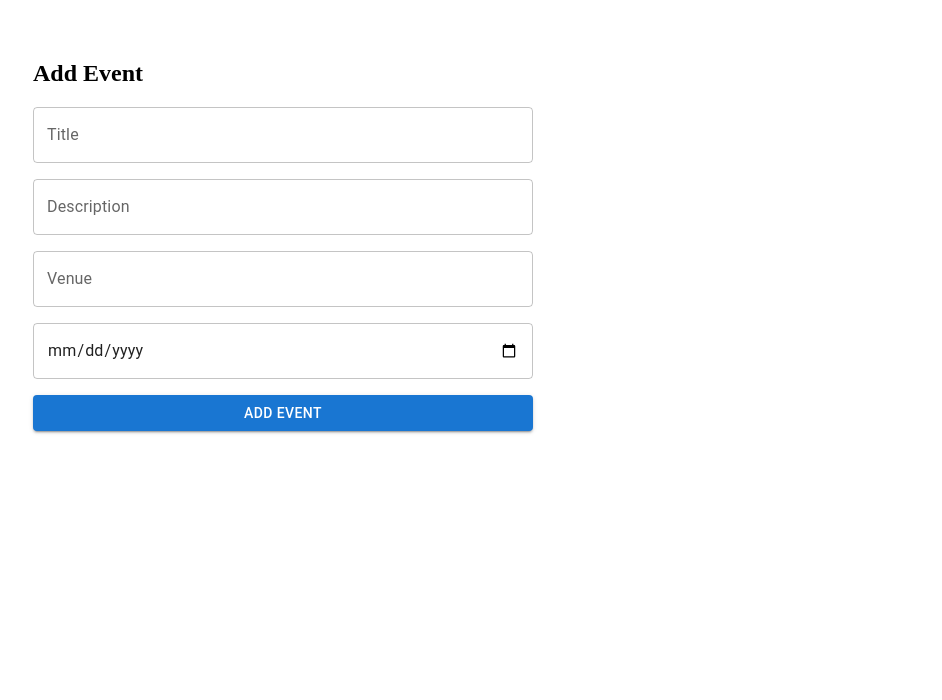
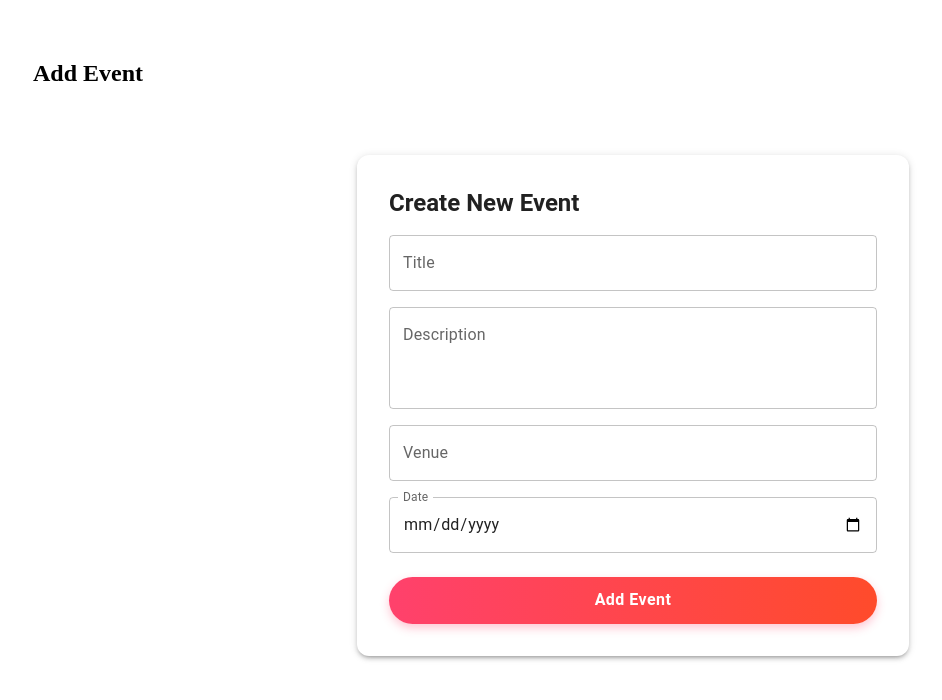
Before and after one commit to sushma-acharya98/Event-Management-App, a Next.js app: page /add in a window 1280 px wide. Shown: the top 700 px of the page, without its empty margins (7-949 px from the left). Built offline with nearby package versions, Linux system fonts and the light colour scheme.

Commit message:
Fixes the codes add material UI styles

```diff
--- a/src/components/EventForm.tsx
+++ b/src/components/EventForm.tsx
@@ -1,7 +1,14 @@
 'use client';
 
 import { useForm } from "react-hook-form";
-import { TextField, Button } from "@mui/material";
+import {
+    TextField,
+    Button,
+    Typography,
+    Paper,
+    Container,
+    Box,
+} from "@mui/material";
 import { Event } from "@/types/event";
 import { v4 as uuidv4 } from "uuid";
 import { useRouter } from "next/router";
@@ -13,7 +20,14 @@ interface Props {
 }
 
 const EventForm = ({ eventToEdit }: Props) => {
-    const { register, handleSubmit, setValue, watch, reset, setError } = useForm<Event>();
+    const {
+        register,
+        handleSubmit,
+        setValue,
+        reset,
+        setError,
+        formState: { errors },
+    } = useForm<Event>();
     const router = useRouter();
 
     useEffect(() => {
@@ -35,7 +49,8 @@ const EventForm = ({ eventToEdit }: Props) => {
         if (conflict) {
         setError("venue", {
             type: "manual",
-            message: "Another event is already scheduled at this venue on this date.",
+            message:
+            "Another event is already scheduled at this venue on this date.",
         });
         return;
         }
@@ -49,16 +64,83 @@ const EventForm = ({ eventToEdit }: Props) => {
     };
 
     return (
-        <form onSubmit={handleSubmit(onSubmit)} style={{ display: "grid", gap: "1rem", maxWidth: 500 }}>
-            <TextField label="Title" {...register("title", { required: true })} />
-            <TextField label="Description" {...register("description", { required: true })} />
-            <TextField label="Venue" {...register("venue", { required: true })} />
-            <TextField type="date" {...register("date", { required: true })} InputLabelProps={{ shrink: true }} />
-            <Button type="submit" variant="contained">
-                {eventToEdit ? "Update Event" : "Add Event"}
-            </Button>
-        </form>
+        <Container maxWidth="sm" sx={{ py: 6 }}>
+        <Paper elevation={3} sx={{ p: 4, borderRadius: 3 }}>
+            <Typography variant="h5" component="h2" fontWeight="bold" gutterBottom>
+            {eventToEdit ? "Edit Event" : "Create New Event"}
+            </Typography>
+
+            <Box
+            component="form"
+            onSubmit={handleSubmit(onSubmit)}
+            sx={{
+                display: "grid",
+                gap: 2,
+                mt: 2,
+            }}
+            >
+            <TextField
+                label="Title"
+                {...register("title", { required: "Title is required" })}
+                error={!!errors.title}
+                helperText={errors.title?.message}
+                fullWidth
+            />
+            <TextField
+                label="Description"
+                {...register("description", {
+                required: "Description is required",
+                })}
+                error={!!errors.description}
+                helperText={errors.description?.message}
+                fullWidth
+                multiline
+                rows={3}
+            />
+            <TextField
+                label="Venue"
+                {...register("venue", { required: "Venue is required" })}
+                error={!!errors.venue}
+                helperText={errors.venue?.message}
+                fullWidth
+            />
+            <TextField
+                label="Date"
+                type="date"
+                {...register("date", { required: "Date is required" })}
+                error={!!errors.date}
+                helperText={errors.date?.message}
+                InputLabelProps={{ shrink: true }}
+                fullWidth
+            />
+            <Button
+                type="submit"
+                variant="contained"
+                size="large"
+                sx={{
+                    mt: 1,
+                    borderRadius: "999px",
+                    textTransform: "none",
+                    paddingX: 4,
+                    paddingY: 1.2,
+                    fontWeight: "bold",
+                    fontSize: "1rem",
+                    background: "linear-gradient(to right, #ff416c, #ff4b2b)",
+                    boxShadow: "0 4px 10px rgba(255, 65, 108, 0.3)",
+                    transition: "all 0.3s ease",
+                    "&:hover": {
+                    background: "linear-gradient(to right, #ff4b2b, #ff416c)",
+                    boxShadow: "0 6px 16px rgba(255, 75, 43, 0.5)",
+                    },
+                }}
+                >
+                    {eventToEdit ? "Update Event" : "Add Event"}
+                </Button>
+
+            </Box>
+        </Paper>
+        </Container>
     );
-}
+};
 
 export default EventForm;
```
Also changed, not shown: src/app/page.tsx (+36 -13 lines), src/components/EventList.tsx (+65 -17 lines).
